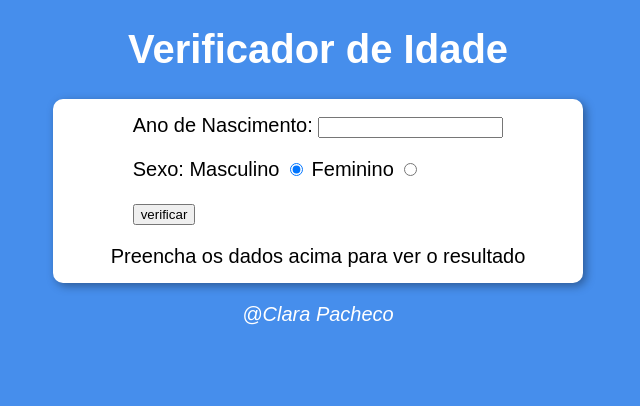
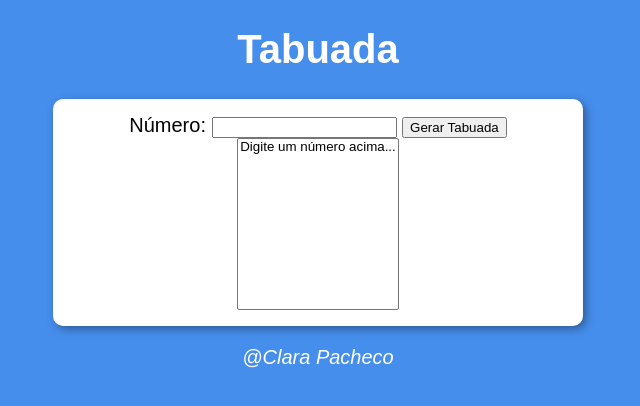
Before and after one commit to Clara-Pacheco/Challenges-from-Curso-em-Video-JS-course, a plain HTML site: page tabuada/index.html in a window 1280 px wide. Shown: the whole page, without its empty margins (322-962 px from the left). Drawn offline with Linux system fonts and the light colour scheme.

Commit message:
Solution for 'tabuada' JS challenge from curso em video

```diff
--- a/tabuada/index.html
+++ b/tabuada/index.html
@@ -4,33 +4,24 @@
   <meta charset="UTF-8">
   <meta name="viewport" content="width=device-width, initial-scale=1.0">
   <link rel="stylesheet" href="style.css">
-  <title>Verificador de Idade</title>
+  <title>Tabuada</title>
 </head>
 <body>
   <header>
-    <h1>Verificador de Idade</h1>
+    <h1>Tabuada</h1>
   </header>
-  <section id="form">
+  <section>
     <div>
-      <label for="caixa-ano">Ano de Nascimento: </label>
-      <input type="number" name="ano-de-nascimento" id="caixa-ano" min="0">
 
-      <p>Sexo:
+      <label for="txtnumber">Número: </label>
+      <input type="number" name="txtnumber" id="txtnumber">
+      <input type="button" value="Gerar Tabuada" onclick="gerarTabuada()">
 
-      <label for="masc">Masculino</label>
-      <input type="radio" name="genero" id="masc" checked>
-
-      <label for="fem">Feminino</label>
-      <input type="radio" name="genero" id="fem">
-
-    </p>
-
-    <p>
-      <input id="button"  type="button" value="verificar" onclick="verificar()">
-    </p>
     </div>
     <div id="resultado">
-      Preencha os dados acima para ver o resultado
+      <select name="tabuada" id="selTabuada" size="10">
+        <option>Digite um número acima...</option>
+      </select>
     </div>
   </section>
   <footer>
--- a/tabuada/script.js
+++ b/tabuada/script.js
@@ -0,0 +1,22 @@
+function gerarTabuada(){
+  let number = document.querySelector('#txtnumber').value
+  let tabuada = document.querySelector('#selTabuada')
+  //Validação
+  if(number.length == 0){
+    alert('Por favor, digite um número!')
+  }else{
+    number = Number(number)
+    tabuada.innerHTML=''
+    for(let c = 1 ; c <= 10 ; c++){
+           //Criando o elemento <option> de forma dinâmica, ou seja, ao invés de criá-lo pelo HTML, ele será criado pelo JS.
+          //1- Crio o item 'option' do select
+          let item = document.createElement('option')
+          // 2- Modifica o valor interno desse option com a multiplicação
+          item.text = `${c} x ${number} = ${c * number}`
+          item.value = `tab${c}`
+          //3- Adiciona esse item e seu conteúdo modificado dentro do select
+          tabuada.appendChild(item)
+        }
+  }
+
+ }
```
